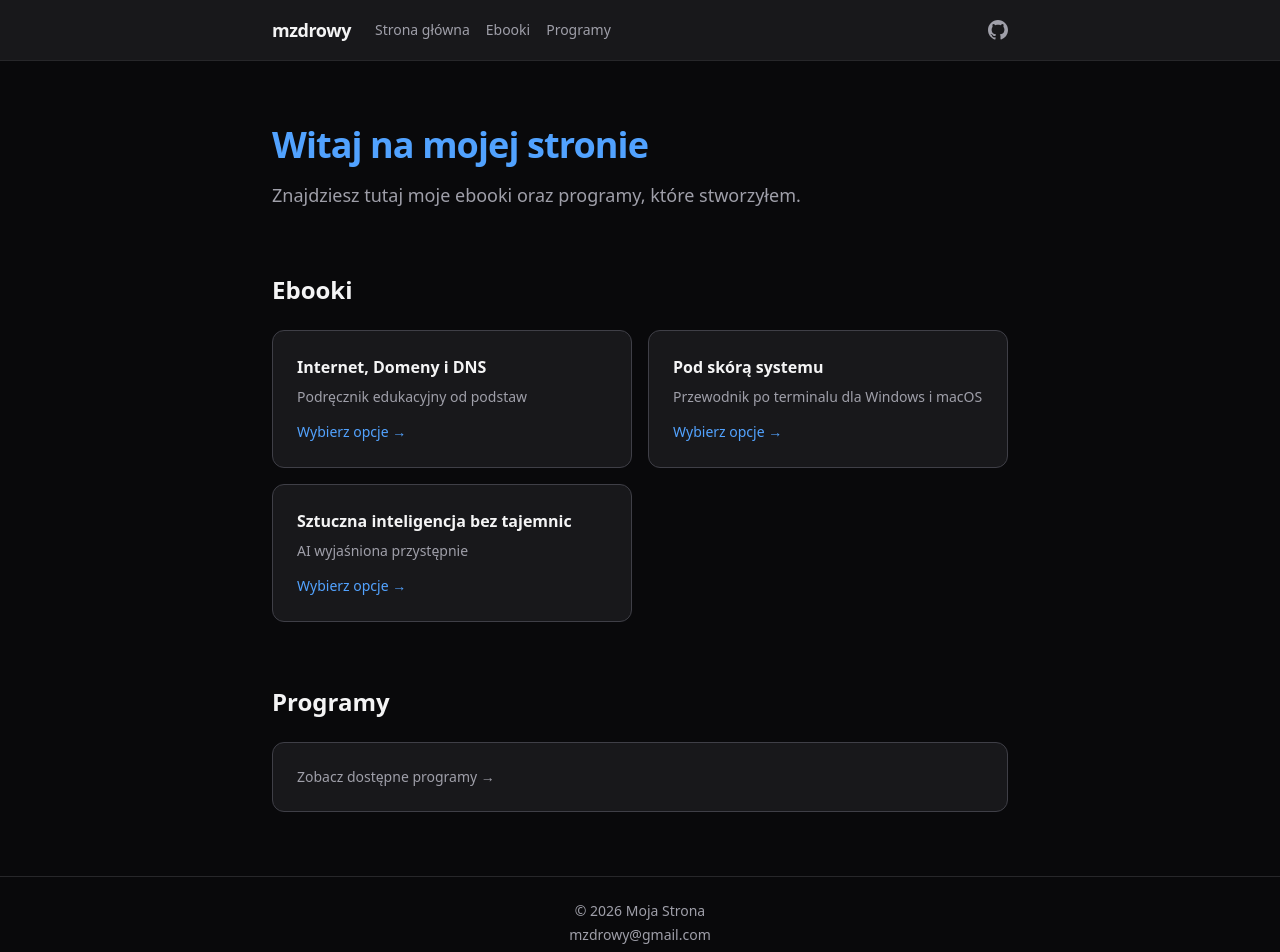
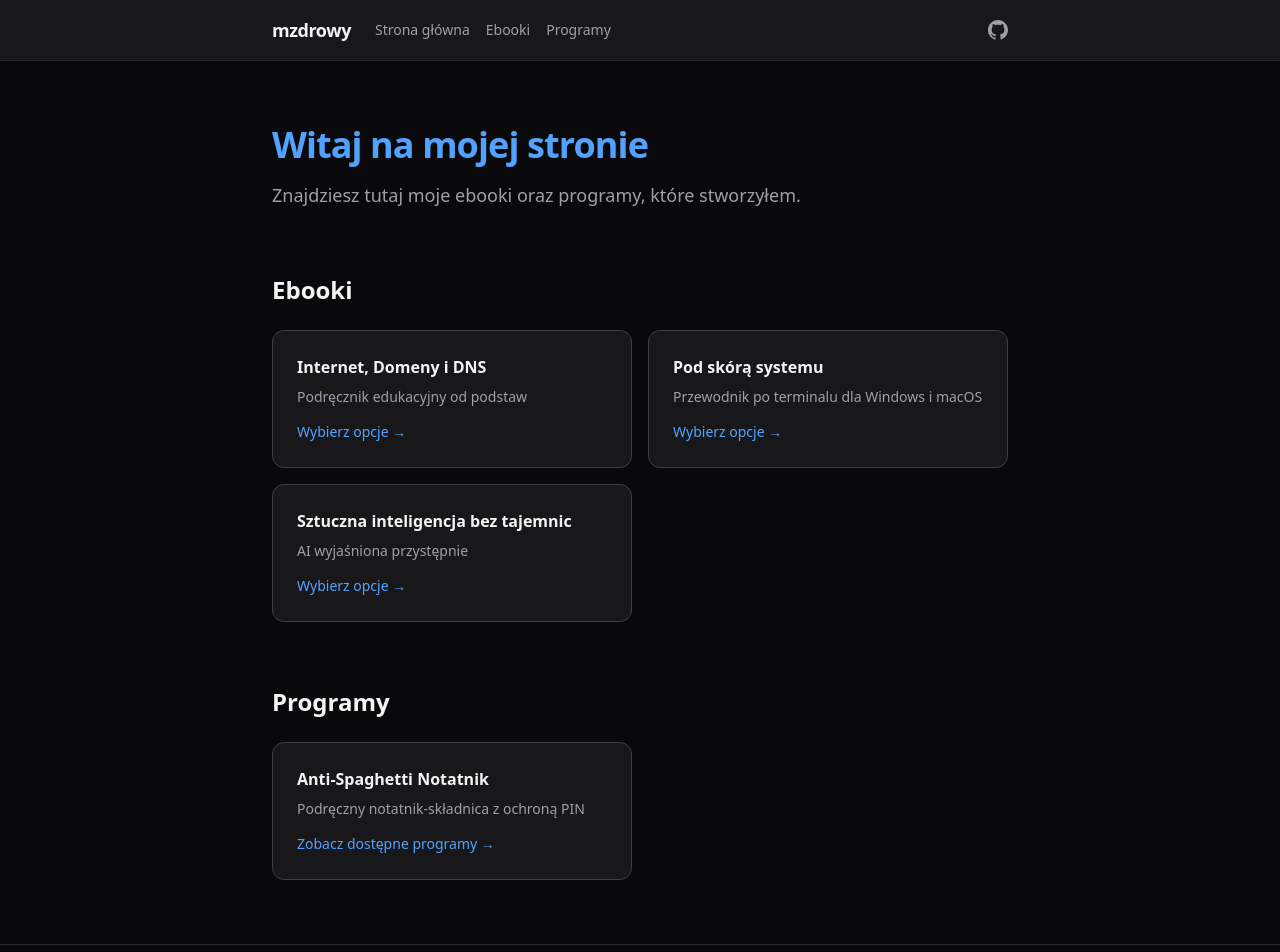
Before and after one commit to MzdrowY/mzdrowy.github.io, a Next.js app: page / in a window 1280 px wide. Shown: the top 952 px of the page. Built offline with nearby package versions, Linux system fonts and the light colour scheme.

Commit message:
show program card on home page like ebook cards

```diff
--- a/src/app/page.tsx
+++ b/src/app/page.tsx
@@ -1,5 +1,13 @@
 import Link from "next/link";
 import { books } from "@/lib/books";
+
+const programs = [
+  {
+    title: "Anti-Spaghetti Notatnik",
+    subtitle: "Podręczny notatnik-składnica z ochroną PIN",
+    slug: "anti-spaghetti",
+  },
+];
 
 export default function Home() {
   return (
@@ -34,12 +42,21 @@ export default function Home() {
 
       <section>
         <h2 className="mb-6 text-2xl font-semibold">Programy</h2>
-        <Link
-          href="/programy"
-          className="block rounded-xl border border-zinc-700 bg-zinc-900 p-6 transition-shadow hover:shadow-md"
-        >
-          <p className="text-sm text-zinc-400">Zobacz dostępne programy &rarr;</p>
-        </Link>
+        <div className="grid gap-4 sm:grid-cols-2">
+          {programs.map((p) => (
+            <Link
+              key={p.slug}
+              href="/programy"
+              className="rounded-xl border border-zinc-700 bg-zinc-900 p-6 transition-shadow hover:shadow-md"
+            >
+              <h3 className="mb-2 font-semibold">{p.title}</h3>
+              <p className="mb-3 text-sm text-zinc-400">{p.subtitle}</p>
+              <span className="text-sm font-medium text-blue-400">
+                Zobacz dostępne programy &rarr;
+              </span>
+            </Link>
+          ))}
+        </div>
       </section>
     </div>
   );
```
